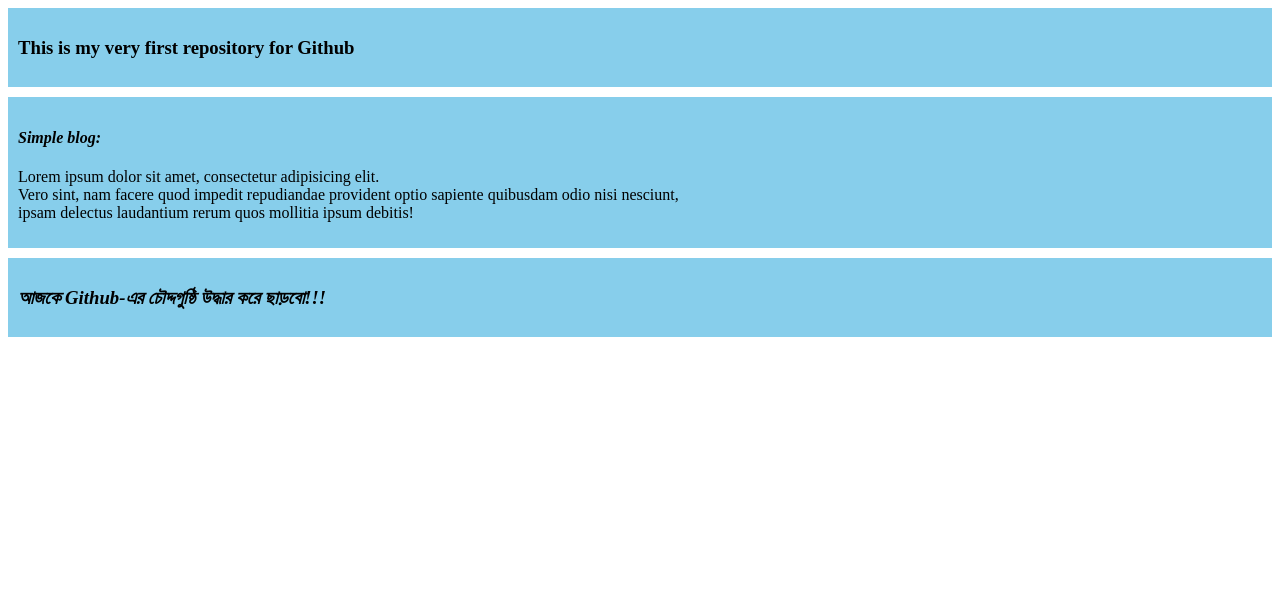
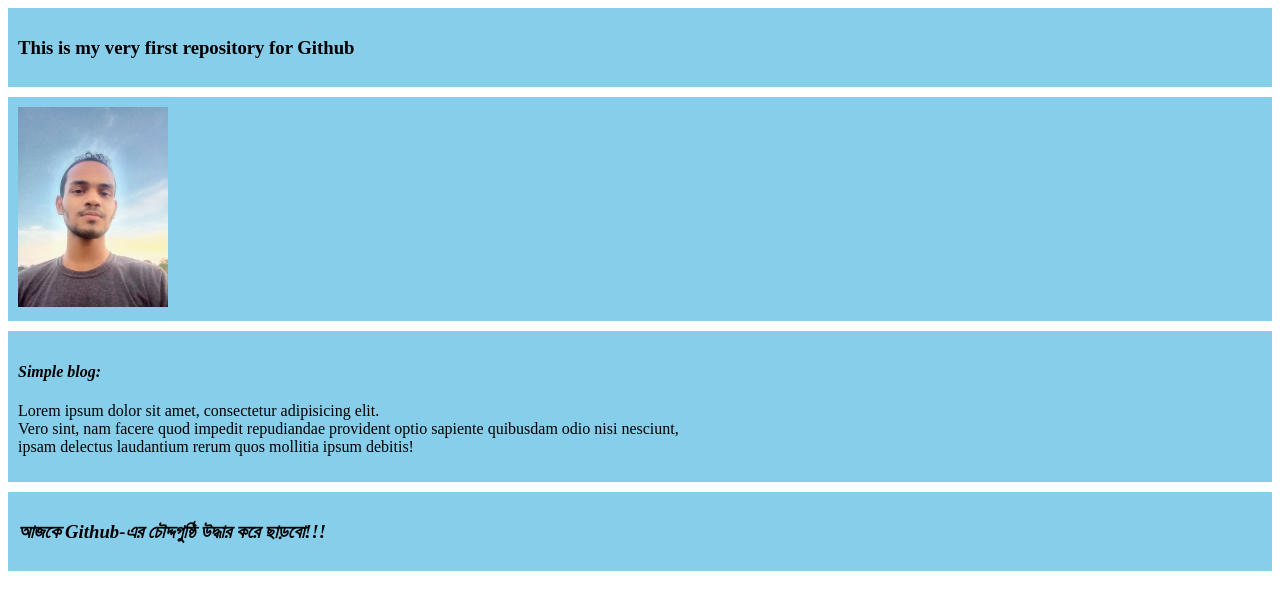
Before and after one commit to fardin2516/my-first-repo, a plain HTML site: page index.html in a window 1280 px wide. Drawn offline with Linux system fonts and the light colour scheme.

Commit message:
my photo added

```diff
--- a/index.html
+++ b/index.html
@@ -9,6 +9,9 @@
 <body>
     <div>
         <h3>This is my very first repository for Github</h3>
+    </div>
+    <div>
+        <img width="150px" src="Fardin's img/Fardin-BG;sky of nilamarket.jpg" alt="">
     </div>
     <div>
         <h4>
```
Also changed, not shown: Fardin's img/Fardin-BG;sky of nilamarket.jpg (added).
